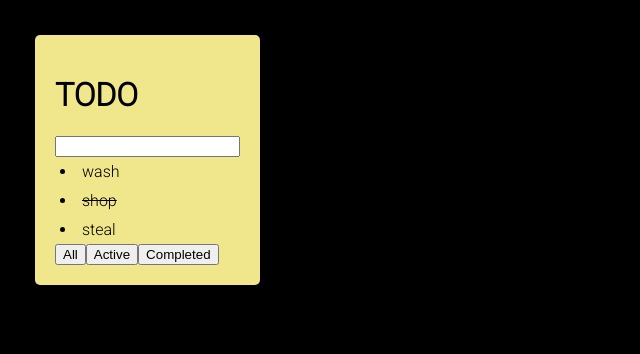
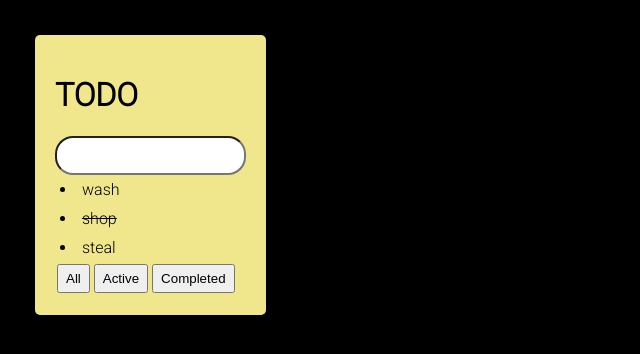
Before and after one commit to divyanshrana/notepad, a React (Create React App) app: page / in a window 1280 px wide. Shown: the top 354 px of the page, without its empty margins (0-640 px from the left). Built offline with nearby package versions, Linux system fonts and the light colour scheme.

Commit message:
normal second

```diff
--- a/src/App.css
+++ b/src/App.css
@@ -9,14 +9,18 @@
 .todo {
   background-color: khaki;
   display: inline-block;
-
   padding: 20px;
   border-radius: 5px;
 }
 .todo:hover {
   transform: scale(1.03);
+  border-radius: 5px;
+  border: 1px solid grey;
 }
-
+.buttons button {
+  padding: 5px 7px 5px;
+  margin: 2px;
+}
 .App-logo {
   height: 40vmin;
   pointer-events: none;
--- a/src/App.js
+++ b/src/App.js
@@ -58,9 +58,11 @@ class App extends React.Component {
           <h1>TODO</h1>
           <Input enter={this.addToList} />
           <Field data={this.getTodos()} change={this.changeStatus} />
-          <button onClick={this.applyFilter("all")}>All</button>
-          <button onClick={this.applyFilter("active")}>Active</button>
-          <button onClick={this.applyFilter("complete")}>Completed</button>
+          <div className="buttons">
+            <button onClick={this.applyFilter("all")}>All</button>
+            <button onClick={this.applyFilter("active")}>Active</button>
+            <button onClick={this.applyFilter("complete")}>Completed</button>
+          </div>
         </div>
       </div>
     );
--- /dev/null
+++ b/src/componants/Input.css
@@ -0,0 +1,8 @@
+input {
+  border-radius: "5px";
+  height: 25px;
+  width: auto;
+  border-radius: 18px;
+  padding: 5px;
+  outline: none;
+}
--- a/src/componants/Input.jsx
+++ b/src/componants/Input.jsx
@@ -1,4 +1,5 @@
 import React from "react";
+import "./Input.css";
 
 class Input extends React.Component {
   constructor(props) {
```
Also changed, not shown: src/images/notes.png (deleted).
